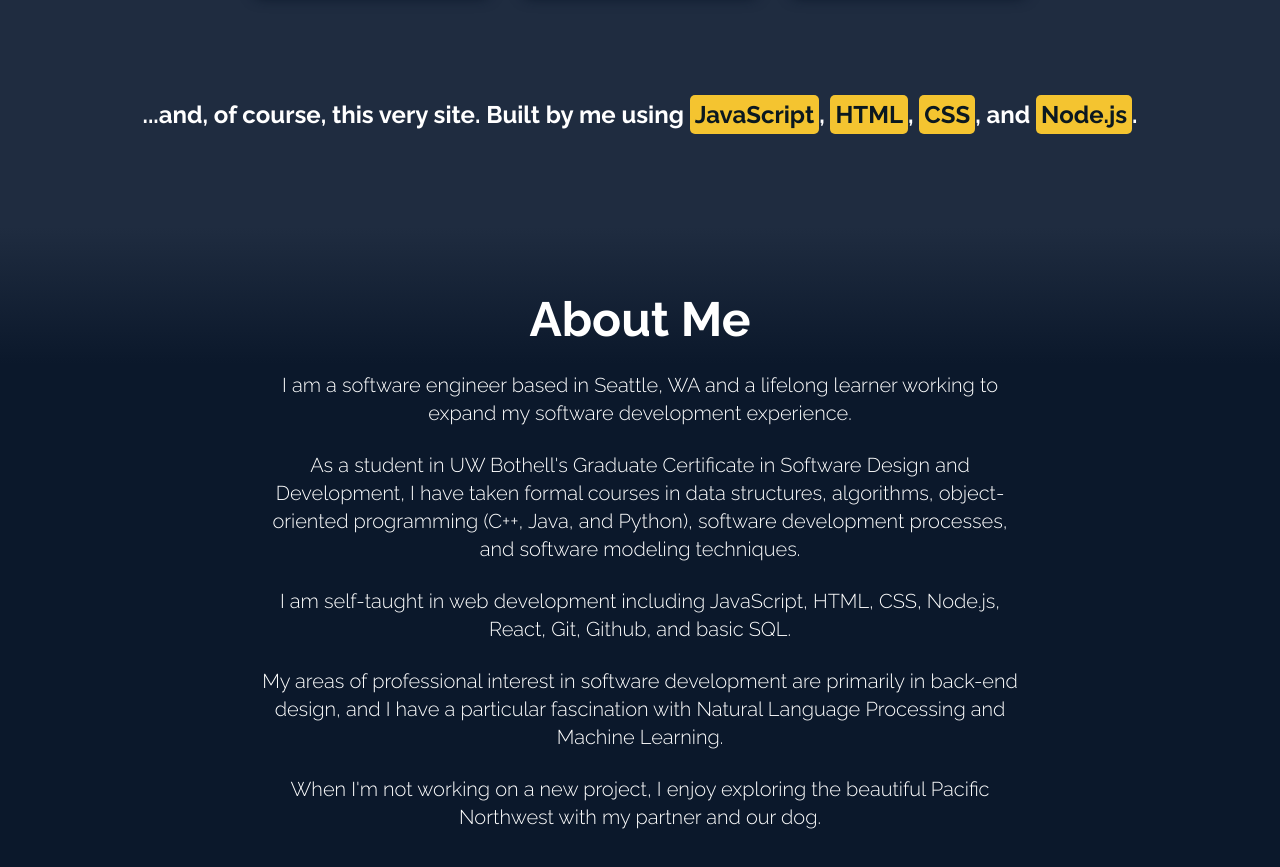
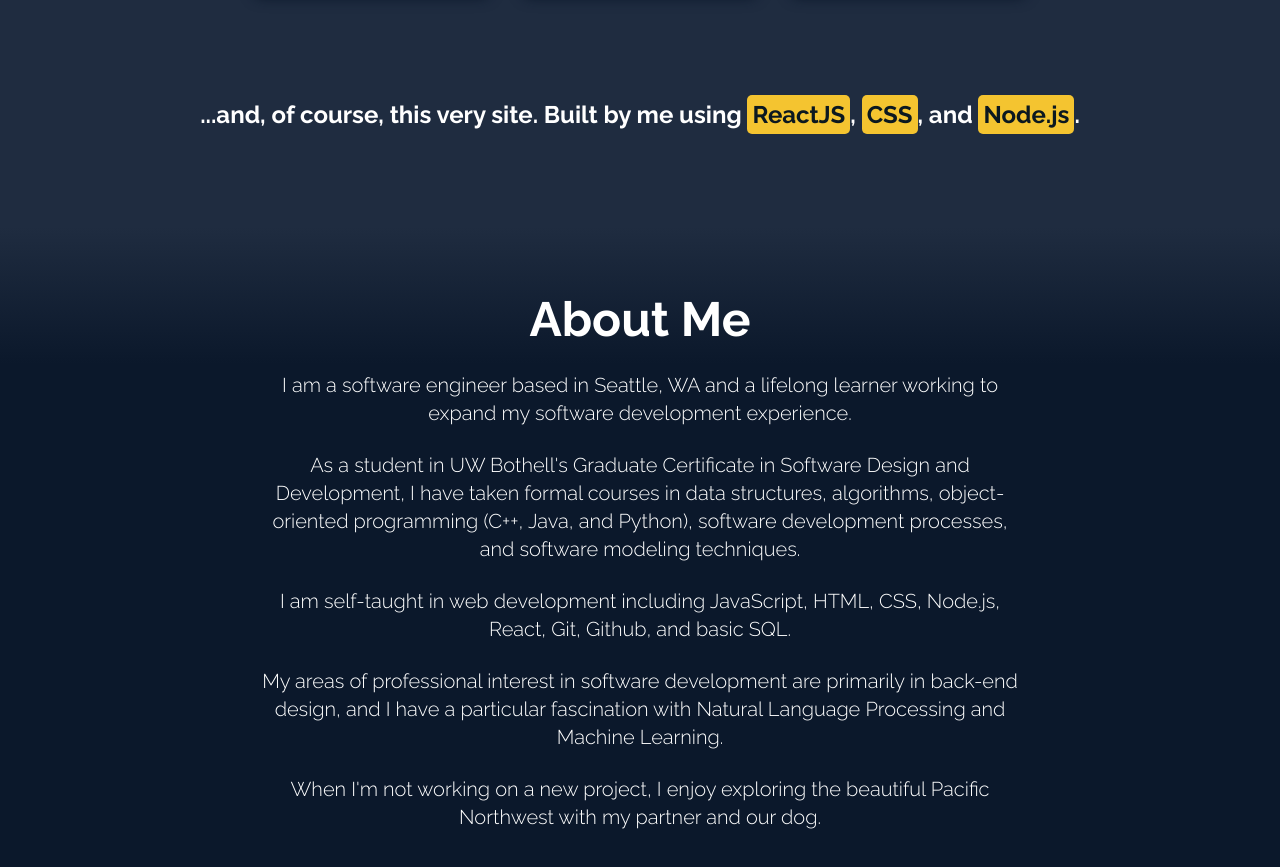
Before and after one commit to jimcaldarise/jamescaldarise.github.io, a React (Create React App) app: page / in a window 1280 px wide. Shown: the part 1712-2579 px from the top of the page. Built offline with nearby package versions, Linux system fonts and the light colour scheme.

Commit message:
Update "Built by me" text to reflect ReactJS.

```diff
--- a/src/Components/Cards.js
+++ b/src/Components/Cards.js
@@ -31,7 +31,7 @@ function Cards() {
              </ul>
           </div>
        </div>
-       <h3>...and, of course, this very site. Built by me using <span>JavaScript</span>, <span>HTML</span>, <span>CSS</span>, and <span>Node.js</span>.</h3>
+       <h3>...and, of course, this very site. Built by me using <span>ReactJS</span>, <span>CSS</span>, and <span>Node.js</span>.</h3>
     </div>
   )
 }
```
